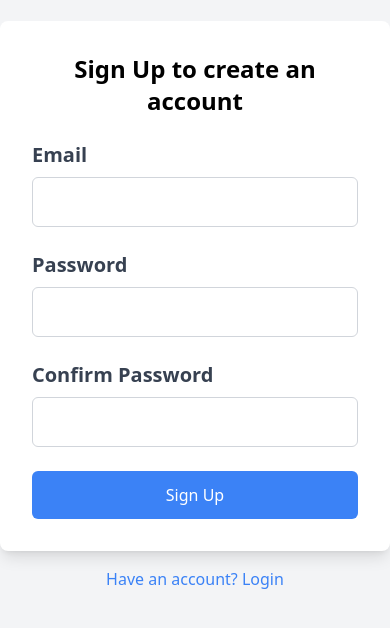
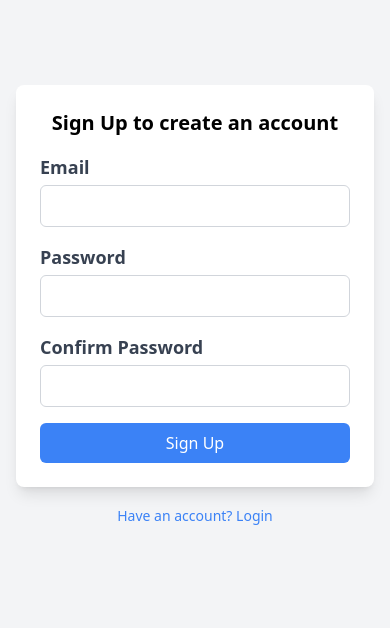
Before and after one commit to SwayamprabhaGitHub/spendwise, a React (Vite) app: page /signup in a window 390 px wide. Shown: the part 116-744 px from the top of the page. Built offline with nearby package versions, Linux system fonts and the light colour scheme.

Commit message:
made SignIn, SignUp, and ForgotPassword page responsive

```diff
--- a/src/App.jsx
+++ b/src/App.jsx
@@ -1,6 +1,5 @@
 import React from "react";
 import { Navigate, RouterProvider, createBrowserRouter } from "react-router-dom";
-
 import SignInPage from "./components/SignInPage";
 import WelcomePage from "./pages/WelcomePage";
 import ForgotPasswordPage from "./pages/ForgotPasswordPage";
--- a/src/components/SignInPage.jsx
+++ b/src/components/SignInPage.jsx
@@ -1,7 +1,6 @@
 import React, { useContext, useRef } from "react";
 import { Link, useNavigate } from "react-router-dom";
 import { useDispatch } from "react-redux";
-
 import Modal from "../UI/Modals";
 import ModalContext from "../store/modal-context";
 import { authActions } from "../store/auth-slice";
@@ -62,23 +61,23 @@ const SignInPage = () => {
   return (
     <>
       {modalCtx.modalMsg && <Modal />}
-      <section className="flex flex-col items-center justify-center min-h-screen bg-gray-100">
+      <section className="flex flex-col items-center justify-center min-h-screen bg-gray-100 px-4 sm:px-6 lg:px-8">
         <form
-          className="w-full max-w-md bg-white p-8 rounded-lg shadow-lg"
+          className="w-full max-w-sm bg-white p-6 rounded-lg shadow-lg sm:max-w-md md:max-w-lg"
           onSubmit={SigninFormSubmitHandler}
         >
-          <h2 className="text-2xl font-bold text-center mb-6">Sign In</h2>
-          <div className="relative mb-6">
+          <h2 className="text-xl font-bold text-center mb-4 sm:text-2xl md:mb-6">Sign In</h2>
+          <div className="relative mb-4 sm:mb-6">
             <label
               htmlFor="user-email"
-              className="block text-gray-700 font-semibold text-xl mb-2"
+              className="block text-gray-700 font-semibold text-lg mb-1 sm:text-xl"
             >
               Email
             </label>
             <input
               type="email"
               id="user-email"
-              className="w-full p-3 border border-gray-300 rounded-md focus:outline-none focus:border-blue-500 focus:ring-1 focus:ring-blue-500"
+              className="w-full p-2 border border-gray-300 rounded-md focus:outline-none focus:border-blue-500 focus:ring-1 focus:ring-blue-500"
               required
               ref={emailSignInRef}
             />
@@ -86,33 +85,33 @@ const SignInPage = () => {
           <div className="relative mb-6">
             <label
               htmlFor="user-pswrd"
-              className="block text-gray-700 font-semibold text-xl mb-2"
+              className="block text-gray-700 font-semibold text-lg mb-1 sm:text-xl"
             >
               Password
             </label>
             <input
               type="password"
               id="user-pswrd"
-              className="peer w-full p-3 border border-gray-300 rounded-md focus:outline-none focus:border-blue-500 focus:ring-1 focus:ring-blue-500"
+              className="peer w-full p-2 border border-gray-300 rounded-md focus:outline-none focus:border-blue-500 focus:ring-1 focus:ring-blue-500"
               required
               ref={pswrdSignInRef}
             />
           </div>
           <div className="flex justify-center mb-2">
-            <Link className="text-red-500 hover:underline" to="/forgotpassword">
+            <Link className="text-sm text-red-500 hover:underline sm:text-base" to="/forgotpassword">
               Forgot Password?
             </Link>
           </div>
 
           <button
             type="submit"
-            className="w-full bg-blue-500 text-white p-3 rounded-md hover:bg-blue-600 transition duration-200"
+            className="w-full bg-blue-500 text-white py-2 rounded-md hover:bg-blue-600 transition duration-200 sm:py-3 focus:outline-none focus:ring-2 focus:ring-blue-400"
           >
             Login
           </button>
         </form>
         <div className="mt-4">
-          <Link className="text-blue-500 hover:underline" to="/signup">
+          <Link className="text-sm text-blue-500 hover:underline sm:text-base" to="/signup">
             Don't have an account? Sign Up
           </Link>
         </div>
--- a/src/components/SignUpPage.jsx
+++ b/src/components/SignUpPage.jsx
@@ -68,68 +68,68 @@ const SignUpPage = () => {
   return (
     <>
       {modalCtx.modalMsg && <Modal />}
-      <section className="flex flex-col items-center justify-center min-h-screen bg-gray-100">
+      <section className="flex flex-col items-center justify-center min-h-screen bg-gray-100 px-4 sm:px-6 lg:px-8">
         <form
-          className="w-full max-w-md bg-white p-8 rounded-lg shadow-lg"
+          className="w-full max-w-sm bg-white p-6 rounded-lg shadow-lg sm:max-w-md md:max-w-lg lg:p-10"
           onSubmit={formSubmitHandler}
         >
-          <h2 className="text-2xl font-bold text-center mb-6">
+          <h2 className="text-xl font-bold text-center mb-4 sm:text-2xl md:mb-6">
             Sign Up to create an account
           </h2>
-          <div className="relative mb-6">
+          <div className="relative mb-4 sm:mb-6">
             <label
               htmlFor="user-email"
-              className="block text-gray-700 font-semibold text-xl mb-2"
+              className="block text-gray-700 font-semibold text-lg mb-1 sm:text-xl"
             >
               Email
             </label>
             <input
               type="email"
               id="user-email"
-              className="w-full p-3 border border-gray-300 rounded-md focus:outline-none focus:border-blue-500 focus:ring-1 focus:ring-blue-500"
+              className="w-full p-2 border border-gray-300 rounded-md focus:outline-none focus:border-blue-500 focus:ring-1 focus:ring-blue-500"
               required
               ref={emailRef}
             />
           </div>
-          <div className="relative mb-6">
+          <div className="relative mb-4 sm:mb-6">
             <label
               htmlFor="user-pswrd"
-              className="block text-gray-700 font-semibold text-xl mb-2"
+              className="block text-gray-700 font-semibold text-lg mb-1 sm:text-xl"
             >
               Password
             </label>
             <input
               type="password"
               id="user-pswrd"
-              className="peer w-full p-3 border border-gray-300 rounded-md focus:outline-none focus:border-blue-500 focus:ring-1 focus:ring-blue-500"
+              className="peer w-full p-2 border border-gray-300 rounded-md focus:outline-none focus:border-blue-500 focus:ring-1 focus:ring-blue-500"
               required
               ref={pswrdRef}
             />
           </div>
-          <div className="relative mb-6">
+          <div className="relative mb-4 sm:mb-6">
             <label
               htmlFor="user-confirmpswrd"
-              className="block text-gray-700 font-semibold text-xl mb-2"
+              className="block text-gray-700 font-semibold text-lg mb-1 sm:text-xl"
             >
               Confirm Password
             </label>
             <input
               type="password"
               id="user-confirmpswrd"
-              className="peer w-full p-3 border border-gray-300 rounded-md focus:outline-none focus:border-blue-500 focus:ring-1 focus:ring-blue-500"
+              className="peer w-full p-2 border border-gray-300 rounded-md focus:outline-none focus:border-blue-500 focus:ring-1 focus:ring-blue-500"
               required
               ref={confirmPswrdRef}
             />
           </div>
           <button
             type="submit"
-            className="w-full bg-blue-500 text-white p-3 rounded-md hover:bg-blue-600 transition duration-200"
+            className="w-full bg-blue-500 text-white py-2 rounded-md hover:bg-blue-600 transition-all duration-200 sm:py-3 focus:outline-none focus:ring-2 focus:ring-blue-400"
           >
             Sign Up
           </button>
         </form>
         <div className="mt-4">
-          <Link className="text-blue-500 hover:underline" to="/">
+          <Link className="text-sm text-blue-500 hover:underline sm:text-base" to="/">
             Have an account? Login
           </Link>
         </div>
--- a/src/pages/ForgotPasswordPage.jsx
+++ b/src/pages/ForgotPasswordPage.jsx
@@ -42,29 +42,29 @@ const ForgotPasswordPage = () => {
     forgotPswrdHandler();
   };
   return (
-    <section className="flex justify-center items-center min-h-screen bg-gray-100">
-      <div className="w-full max-w-md bg-white p-8 rounded-lg shadow-lg">
-        <h1 className="text-2xl font-bold text-center mb-6">Reset Password</h1>
+    <section className="flex justify-center items-center min-h-screen bg-gray-100 px-4 sm:px-6 lg:px-8">
+      <div className="w-full max-w-sm bg-white p-6 rounded-lg shadow-lg sm:max-w-md md:max-w-lg lg:p-8">
+        <h1 className="text-xl font-bold text-center mb-4 sm:text-2xl md:mb-6">Reset Password</h1>
         <form onSubmit={forgotPswrdFormHandler}>
-          <div className="mb-6">
+          <div className="mb-4 sm:mb-6">
             <label
               htmlFor="forgotPswrdEmail"
-              className="block text-gray-700 font-semibold mb-2"
+              className="block text-gray-700 font-medium mb-2 sm:text-lg"
             >
               Enter email:
             </label>
             <input
               type="email"
               id="forgotPswrdEmail"
-              className="w-full p-3 border border-gray-300 rounded-md focus:outline-none focus:border-blue-500 focus:ring-1 focus:ring-blue-500"
+              className="w-full p-2 border border-gray-300 rounded-md focus:outline-none focus:border-blue-500 focus:ring-1 focus:ring-blue-500 sm:p-3"
               ref={emailInputRef}
               required
             />
           </div>
-          {isLoading && <p className="text-blue-500 text-center mb-4">Loading...</p>}
+          {isLoading && <p className="text-blue-500 text-center mb-4 sm:text-lg">Loading...</p>}
           <button
             type="submit"
-            className="w-full bg-blue-500 text-white font-semibold py-3 rounded-md hover:bg-blue-600 transition duration-200"
+            className="w-full bg-blue-500 text-white font-medium py-2 rounded-md hover:bg-blue-600 transition-all duration-200 sm:py-3"
           >
             Reset my Password
           </button>
```
